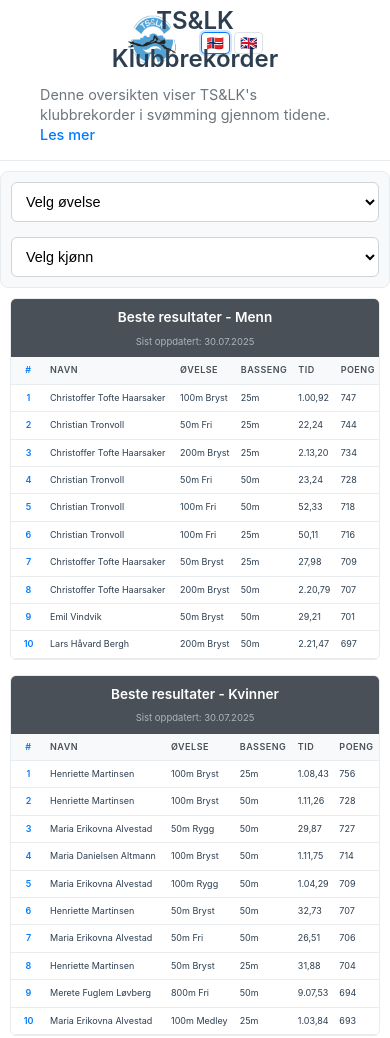
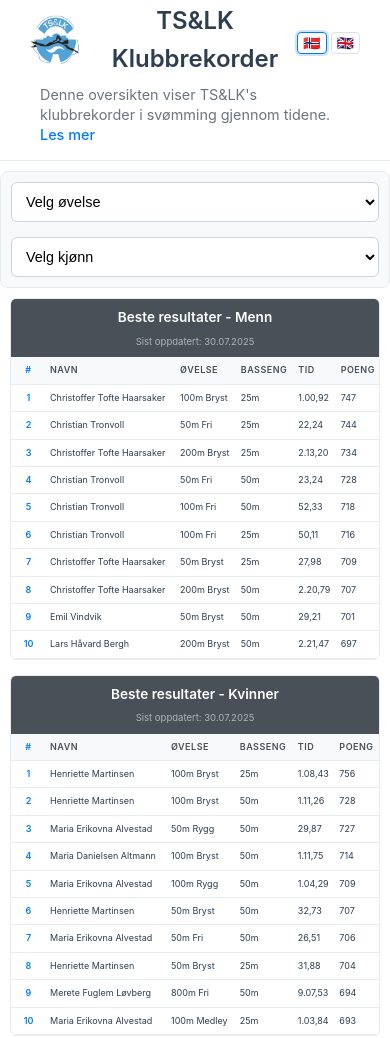
Before and after one commit to ingesqz/tslk, a plain HTML site: page index.html in a window 390 px wide. Drawn offline with Linux system fonts and the light colour scheme.

Commit message:
Fix mobile layout: logo on left, title in center, flag icons on right

```diff
--- a/index.html
+++ b/index.html
@@ -272,8 +272,15 @@
             .header-main {
                 flex-direction: row;
                 align-items: center;
-                justify-content: center;
-                gap: 15px;
+                justify-content: space-between;
+                gap: 10px;
+            }
+
+            .header h1 {
+                font-size: 1.8em;
+                text-align: center;
+                margin: 0;
+                flex: 1;
             }
 
             .header h1 {
@@ -369,12 +376,15 @@
             .header-main {
                 flex-direction: row;
                 align-items: center;
-                justify-content: center;
-                gap: 12px;
+                justify-content: space-between;
+                gap: 8px;
             }
 
             .header h1 {
                 font-size: 1.5em;
+                text-align: center;
+                margin: 0;
+                flex: 1;
             }
 
             .logo {
```
Also changed, not shown: www/index.html (+14 -4 lines), 1 other file.
